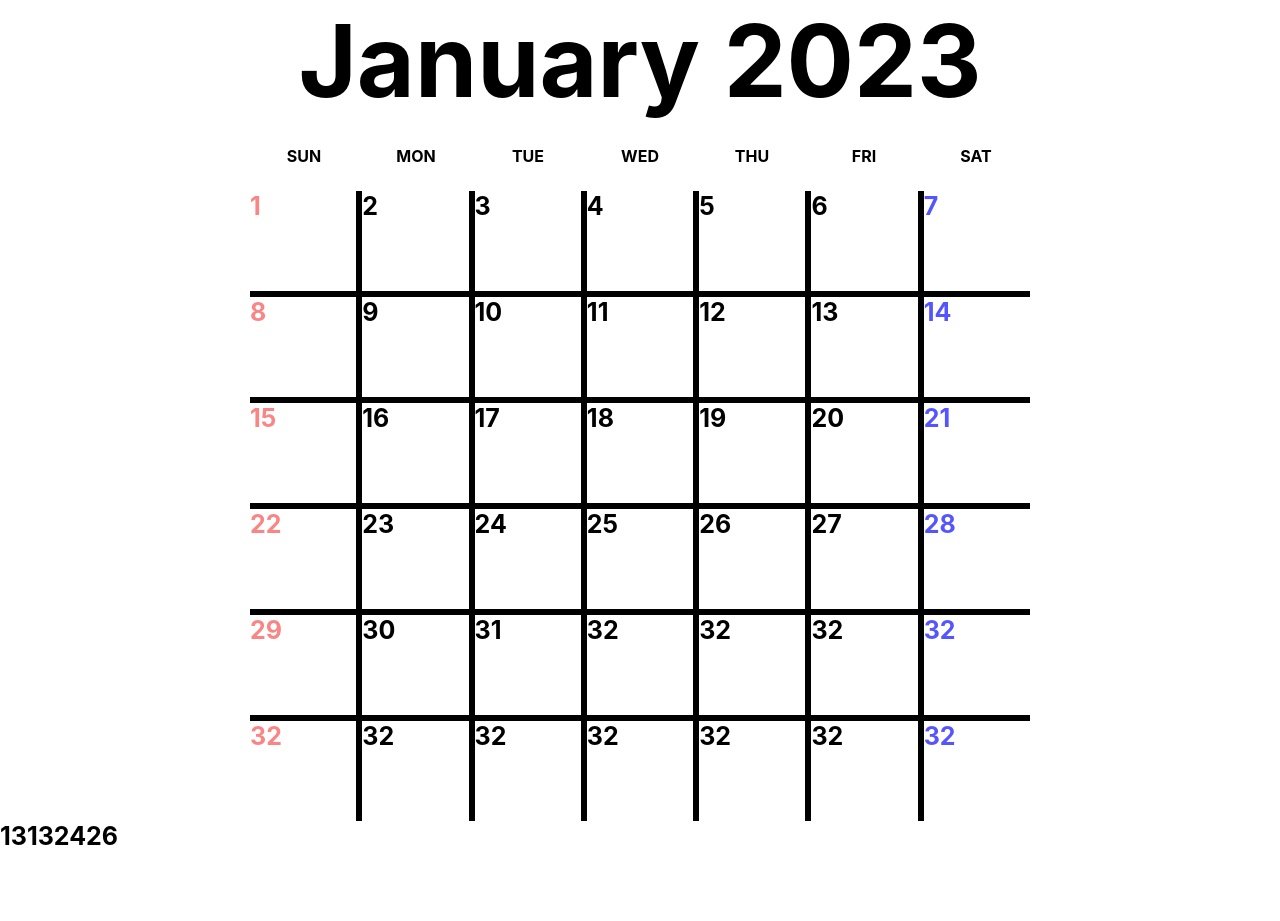
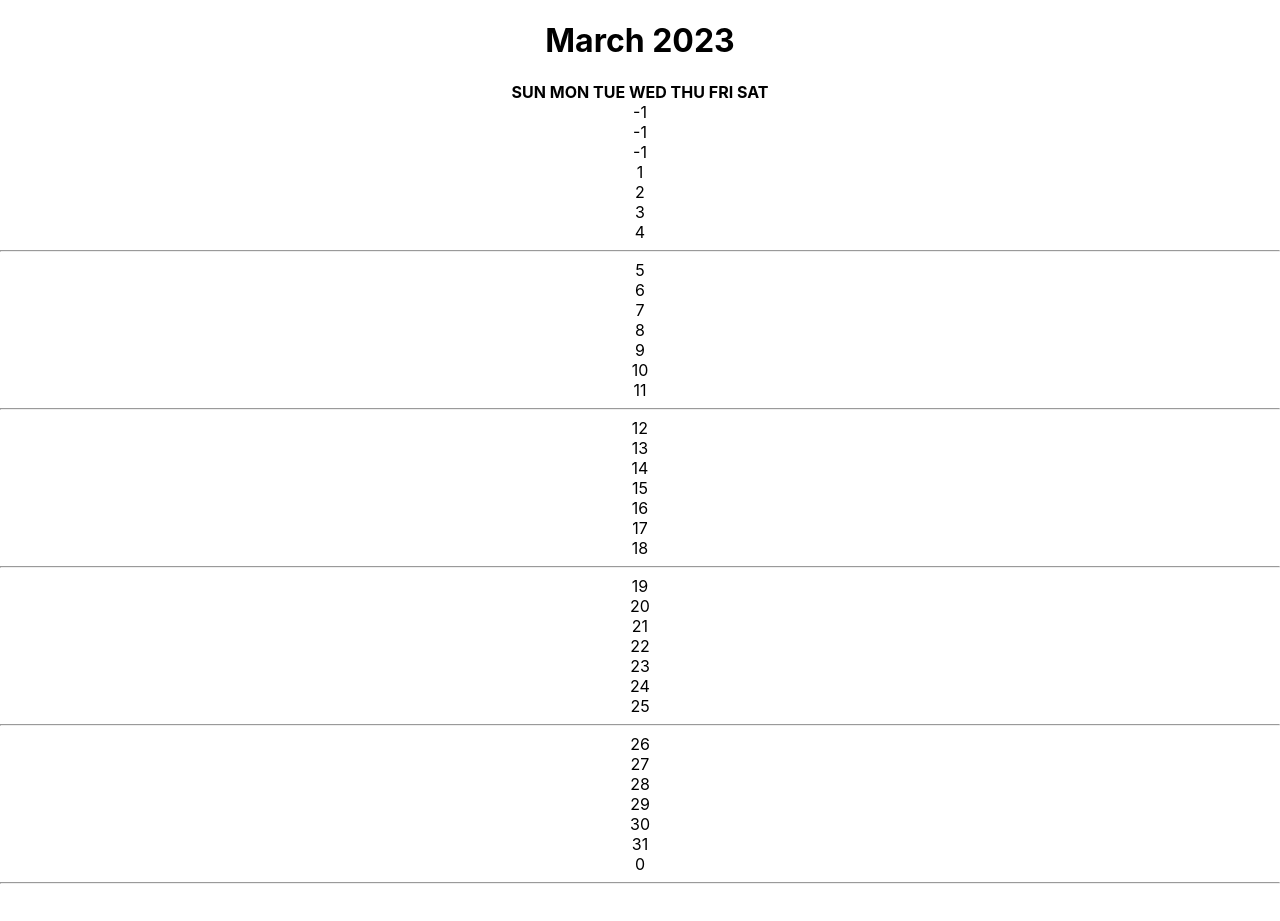
Before and after one commit to UlsanBigDev/ChunMa, a React (Create React App) app: page / in a window 1280 px wide. After the commit the page ends 892 px from the top, so only its background shows below. Built offline with nearby package versions, Linux system fonts and the light colour scheme.

Commit message:
Calendar day % 7

```diff
--- a/src/App.tsx
+++ b/src/App.tsx
@@ -5,12 +5,14 @@ import Modal from './page/Modal';
 import './css/main.css';
 import Home from './page/Home';
 import DayInfo from './component/DayInfo';
+import Calendar from './page/Calendar';
 
 function App() {
   return (
     <div className='content'>
-      <Home/>
-      <Modal component={<DayInfo/>} width={300} height={400} day={13132426}/>
+      <Calendar/>
+      {/* <Home/> */}
+      {/* <Modal component={<DayInfo/>} width={300} height={400} day={13132426}/> */}
     </div>
   );
 }
--- a/src/page/Calendar.tsx
+++ b/src/page/Calendar.tsx
@@ -3,18 +3,55 @@ import logo from './logo.svg';
 import '../App.css';
 
 function Calendar() {
+  const monthTemp = ["January","Feburary","March","April","June","July","Agust","September","October","November","December"];
+  const dayTemp = ["SUN","MON","TUE","WED","THU","FRI","SAT"];
 
     // 이전 달의 마지막 날 날짜와 요일 구하기
     let startDay = new Date();
-    let prevDate = startDay.getDate();
-    let prevDay = startDay.getDay();
-    console.log(prevDate, prevDay);
+    let prevYear = startDay.getFullYear(); //연도
+    let prevMonth = startDay.getMonth(); //달 [0,1,2,3,4,5,6,7,8,9,10,11]
+    let prevDate = startDay.getDate(); //날짜 [1,2 ... ?]
+    let prevDay = startDay.getDay(); //요일 [0,1,2,3,4,5,6]
+    let firstDay = new Date(prevYear,prevMonth,1).getDay();
+    let lastDate = new Date(prevYear,prevMonth+1,0).getDate();
+
+    console.log(prevYear, monthTemp[prevMonth], prevDate, dayTemp[prevDay]);
+
+    let weekNum = Math.ceil((prevDay + lastDate) / 7);
+
+    const arr=[];
+    for (let i = 0; i<firstDay; i++){
+      arr.push(-1);
+    }
+    for (let i = 1; i<=lastDate; i++){
+      arr.push(i);
+    }
+    for (arr.length; arr.length < weekNum * 7; ){
+      arr.push(0);
+    }
 
     return (
       <div>
-        <h1> 달력 만들기 </h1>
+        <center>
+          <h1>{monthTemp[prevMonth]} {prevYear}</h1>
+          {dayTemp.map((day)=>{
+            return(
+              <b><span>{day}{" "}</span></b>
+            )
+          })}
+          <br/>
+          {arr.map((date,index)=>{
+            if ((index+1) % 7 == 0){
+              return <div>{date}<hr/></div>
+            }
+            else {
+              return <div>{date}</div>
+            }
+          })}
+        </center>
       </div>
     );
   }
 
+
 export default Calendar;
```
